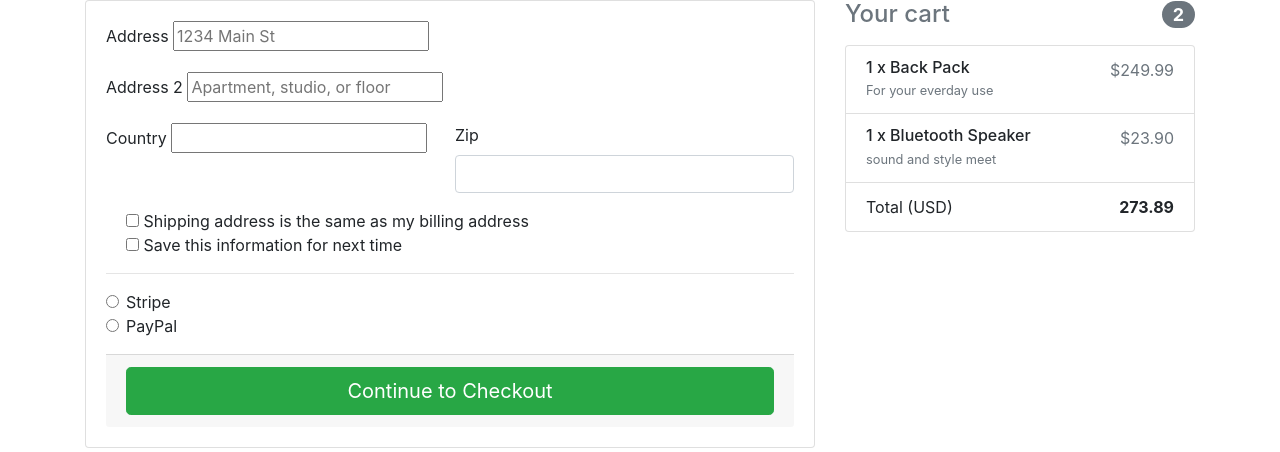
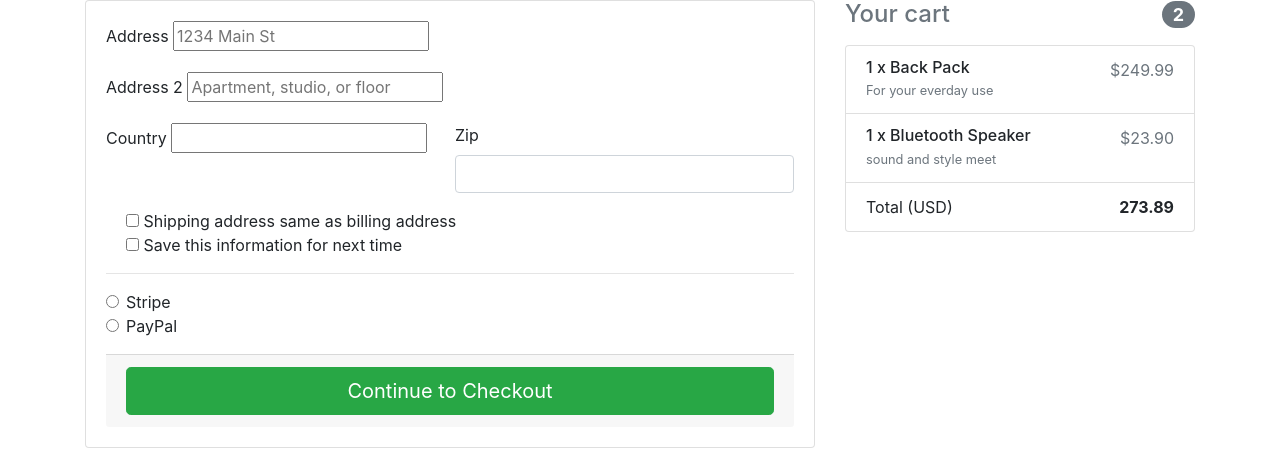
Before and after one commit to AyoyimikaAjibade/Django-Ecommerce, a Django app: template templates/checkout.html in a window 1280 px wide. Shown: the part 190-642 px from the top of the page. Run offline with Django 3.2, Linux system fonts and the light colour scheme; the template is opened without the code that fills it: values that come from a table or form of the project are taken from there, others are empty; data comes from the database, SQL or seed files in the repository; some libraries are stand-ins or nearby versions; some web fonts are replaced.

Commit message:
update and fixing

```diff
--- a/templates/checkout.html
+++ b/templates/checkout.html
@@ -3,7 +3,8 @@
   {% block content %}
 
 <div class="container wow fadeIn">
-    <a class="btn btn-primary float-left" href="{% url 'orders:order_summary' %}">Continue Shopping</a>
+  <div><a class="btn btn-primary float-left" href="{% url 'orders:order_summary' %}">Continue Shopping</a></div>
+
   <h2 class="my-5 h2 text-center">Checkout form</h2>
   <div class="row">
     <div class="col-md-8 mb-4">
@@ -19,7 +20,7 @@
           </div>
           <div class="form-group">
             <label for="address2">Address 2</label>
-           <!--  <input type="text" class="form-control" id="inputAddress2" placeholder="Apartment, studio, or floor"> -->
+            <!--  <input type="text" class="form-control" id="inputAddress2" placeholder="Apartment, studio, or floor"> -->
             {{form.apartment_address}}
           </div>
           <div class="form-row">
@@ -42,7 +43,7 @@
               <!--  <input class="form-check-input" type="checkbox" id="gridCheck" name="same_billing_address"> -->
               {{form.same_shipping_address}}
               <label class="form-check-label" for="gridCheck">
-                Shipping address is the  same as my billing address
+                Shipping address same as billing address
               </label>
             </div>
             <div class="form-check">
@@ -57,7 +58,8 @@
             <div class="form-group">
               {% for value, name in form.fields.payment_option.choices %}
               <div class="form-check">
-              <input class="form-check-input" type="radio" value="{{value}}" name="payment_option" id="{{name}}" required>
+                <input class="form-check-input" type="radio" value="{{value}}" name="payment_option" id="{{name}}"
+                       required>
                 <label class="form-check-label" for="{{name}}">{{name}}</label>
               </div>
               {% endfor %}
@@ -66,17 +68,17 @@
 
           <div class="card-footer">
             <button class="btn btn-success btn-lg btn-block" type="submit">Continue to Checkout</button>
-        </div>
+          </div>
 
         </form>
-        </div>
+      </div>
     </div>
 
     <div class="col-md-4 mb-4">
       {% include 'order_snippet.html' %}
     </div>
 
-    </div>
   </div>
+</div>
 
 {% endblock %}
--- a/templates/homepage.html
+++ b/templates/homepage.html
@@ -6,6 +6,8 @@
   <div class="container">
 
     <div class="row">
+      <br>
+      <br>
 
       <div class="col-lg-3">
         <h1 class=" logo my-4">Ecommerce</h1>
```
